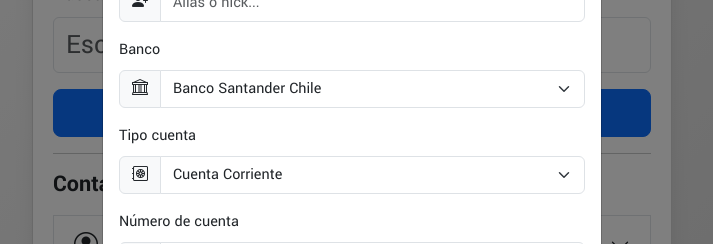
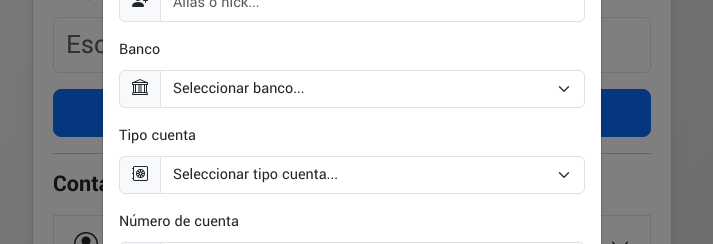
Before and after one commit to felipejoq/v-wallet-ui, a plain HTML site: page pages/send-money.html in a window 1280 px wide. Both pictures are taken after a click on the link "Agregar un contacto". Shown: the part 272-516 px from the top of the page, without its empty margins (288-1001 px from the left). Drawn offline with nearby package versions, Linux system fonts and the light colour scheme.

Commit message:
Modifica modal para agregar contacto

```diff
--- a/pages/send-money.html
+++ b/pages/send-money.html
@@ -141,6 +141,7 @@
                                 <i class="bi bi-bank"></i>
                             </span>
                             <select id="bank-name" class="form-select">
+                                <option value="">Seleccionar banco...</option>
                                 <option value="santander">Banco Santander Chile</option>
                                 <option value="bci">Banco de Crédito e Inversiones (BCI)</option>
                                 <option value="bice">Banco BICE</option>
@@ -156,6 +157,7 @@
                                 <i class="bi bi-safe2"></i>
                             </span>
                             <select id="account-type" class="form-select">
+                                <option value="">Seleccionar tipo cuenta...</option>
                                 <option value="corriente">Cuenta Corriente</option>
                                 <option value="vista">Cuenta Vista</option>
                                 <option value="ahorro">Cuenta de Ahorro</option>
```
Also changed, not shown: assets/media/previews/preview-07.png (added), 1 other file.
